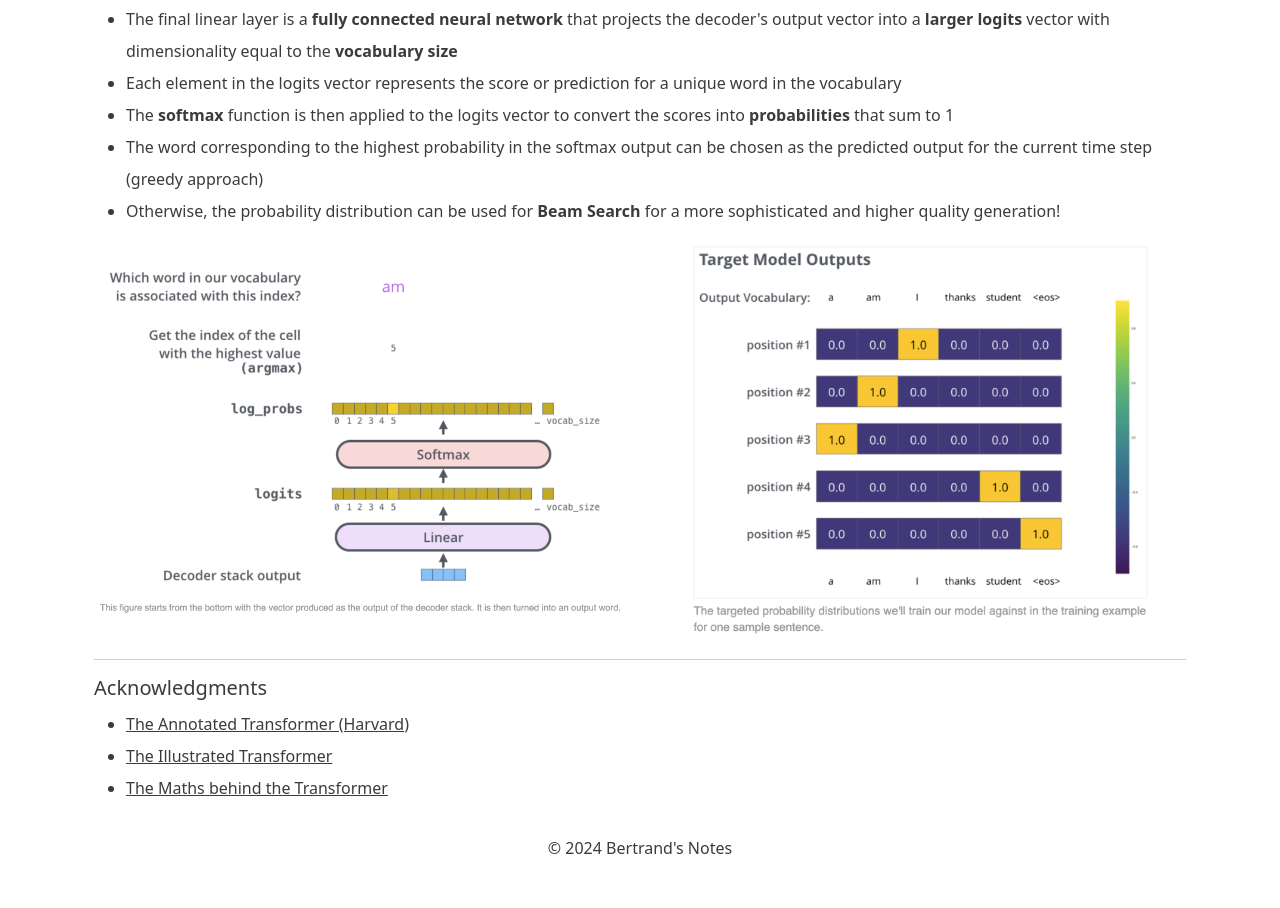
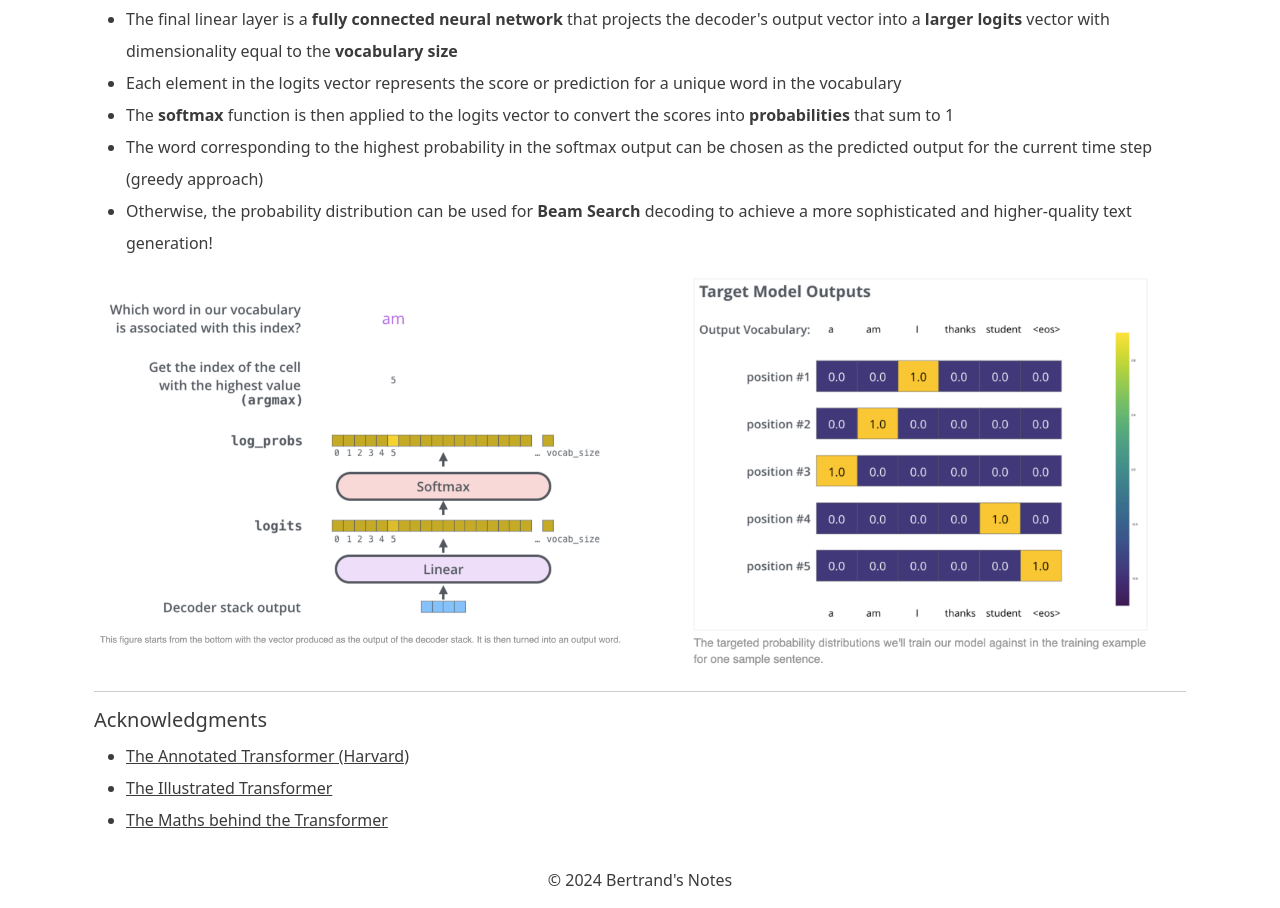
Before and after one commit to bt2513/bt2513.github.io, a plain HTML site: page notes/2024-05-21-transformer/index.html in a window 1280 px wide. Shown: the part 5069-5977 px from the top of the page. Before the commit the page ends 5945 px from the top, so only its background shows below. Drawn offline with nearby package versions, Linux system fonts and the light colour scheme.

Commit message:
Update index.html

```diff
--- a/notes/2024-05-21-transformer/index.html
+++ b/notes/2024-05-21-transformer/index.html
@@ -265,7 +265,7 @@
                     <li>Each element in the logits vector represents the score or prediction for a unique word in the vocabulary</li>
                     <li>The <b>softmax</b> function is then applied to the logits vector to convert the scores into <b>probabilities</b> that sum to 1</li>
                     <li>The word corresponding to the highest probability in the softmax output can be chosen as the predicted output for the current time step (greedy approach)</li>
-                    <li>Otherwise, the probability distribution can be used for <b>Beam Search</b> for a more sophisticated and higher quality generation!</li>
+                    <li>Otherwise, the probability distribution can be used for <b>Beam Search</b> decoding to achieve a more sophisticated and higher-quality text generation!</li>
                 </ul>
 
                 <div class="row">
```
